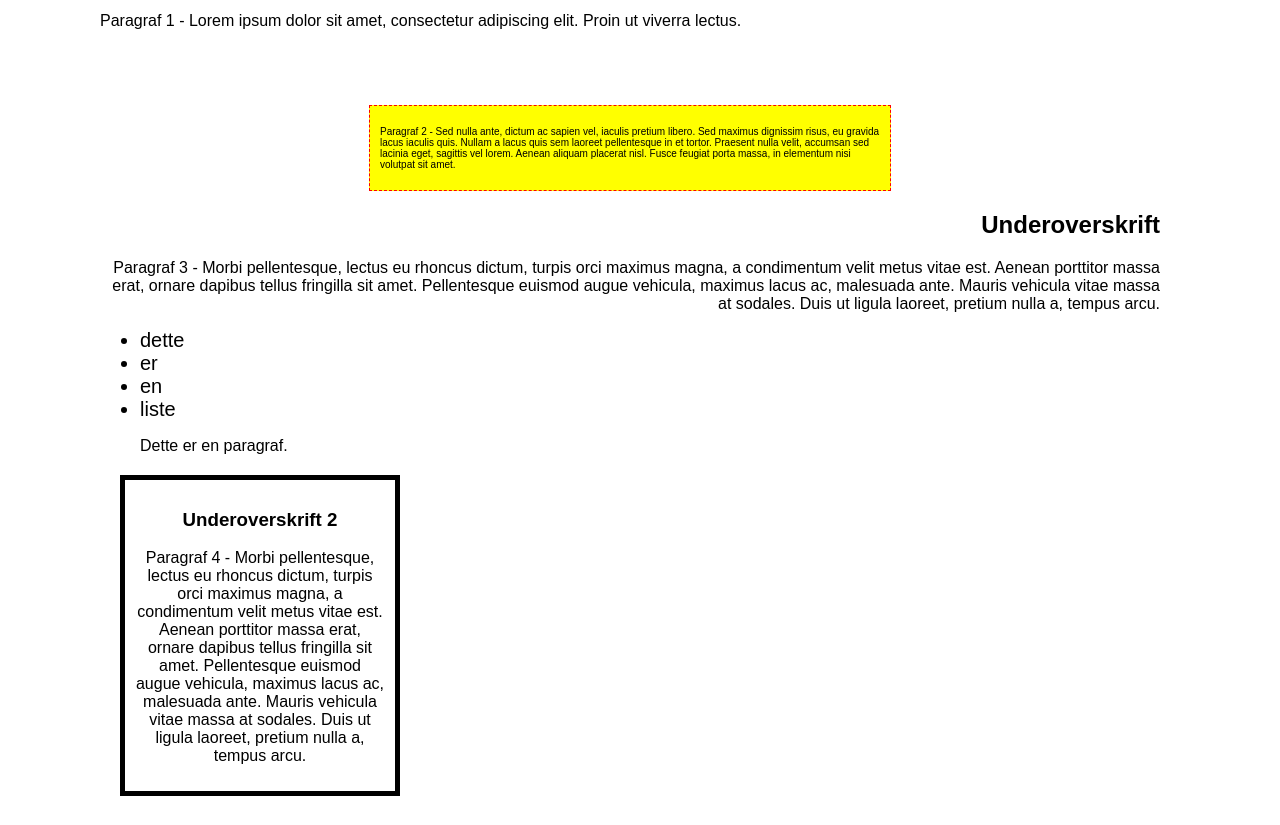
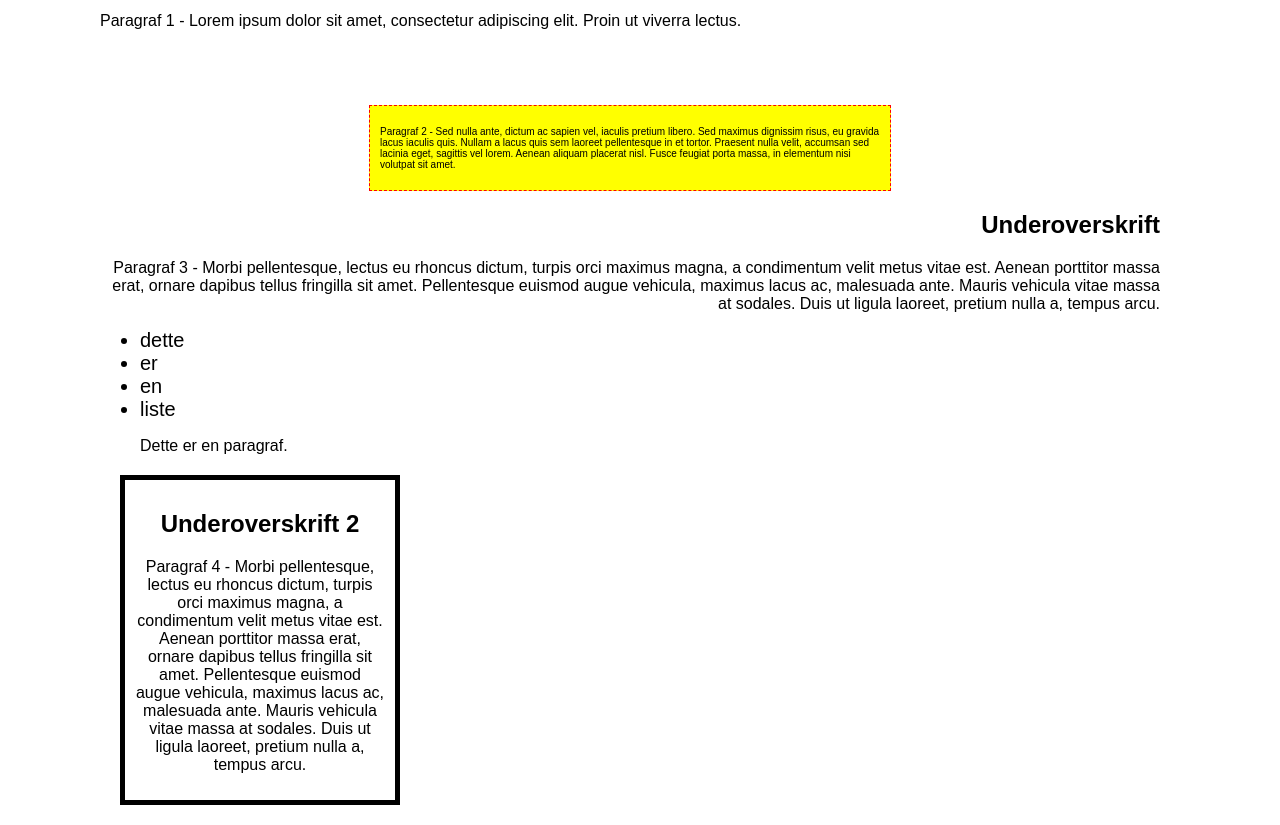
Before and after one commit to evjengit/lekegrind, a plain HTML site: page css/niva3/index.html in a window 1280 px wide. Shown: the part 113-938 px from the top of the page. Drawn offline with nearby package versions, Linux system fonts and the light colour scheme; files that its build step writes are made by us from their sources.

Commit message:
Add files via upload

```diff
--- a/css/niva3/index.html
+++ b/css/niva3/index.html
@@ -1,5 +1,5 @@
 <!DOCTYPE html>
-<html>
+<html lang="nb">
   <head>
     <meta charset="utf-8" />
     <meta name="viewport" content="width=device-width, initial-scale=1.0" />
@@ -39,7 +39,7 @@
       <p>Dette er en paragraf.</p>
     </ul>
     <div class="boxmodel">
-      <h3>Underoverskrift 2</h2>
+      <h2>Underoverskrift 2</h2>
       <p>
       Paragraf 4 - Morbi pellentesque, lectus eu rhoncus dictum, turpis orci
       maximus magna, a condimentum velit metus vitae est. Aenean porttitor massa
```
